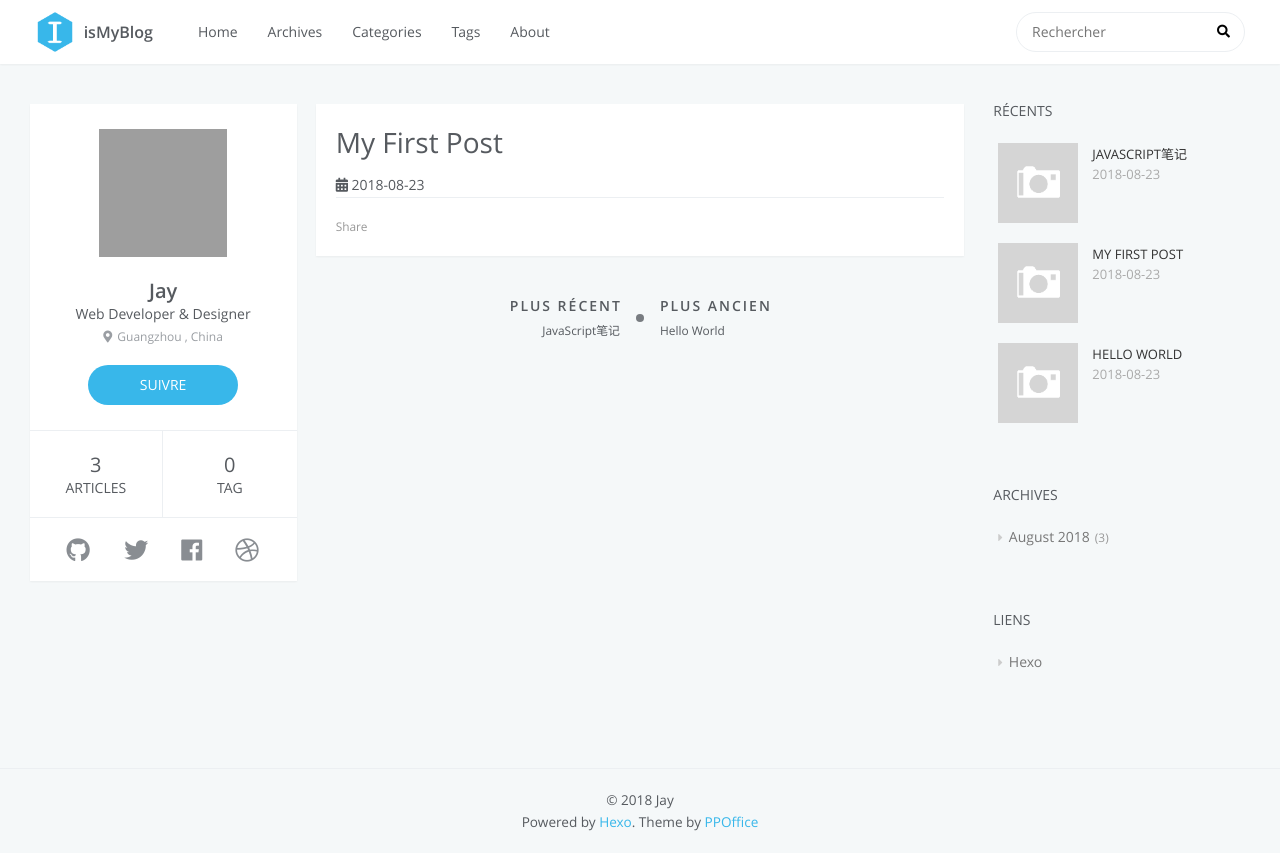
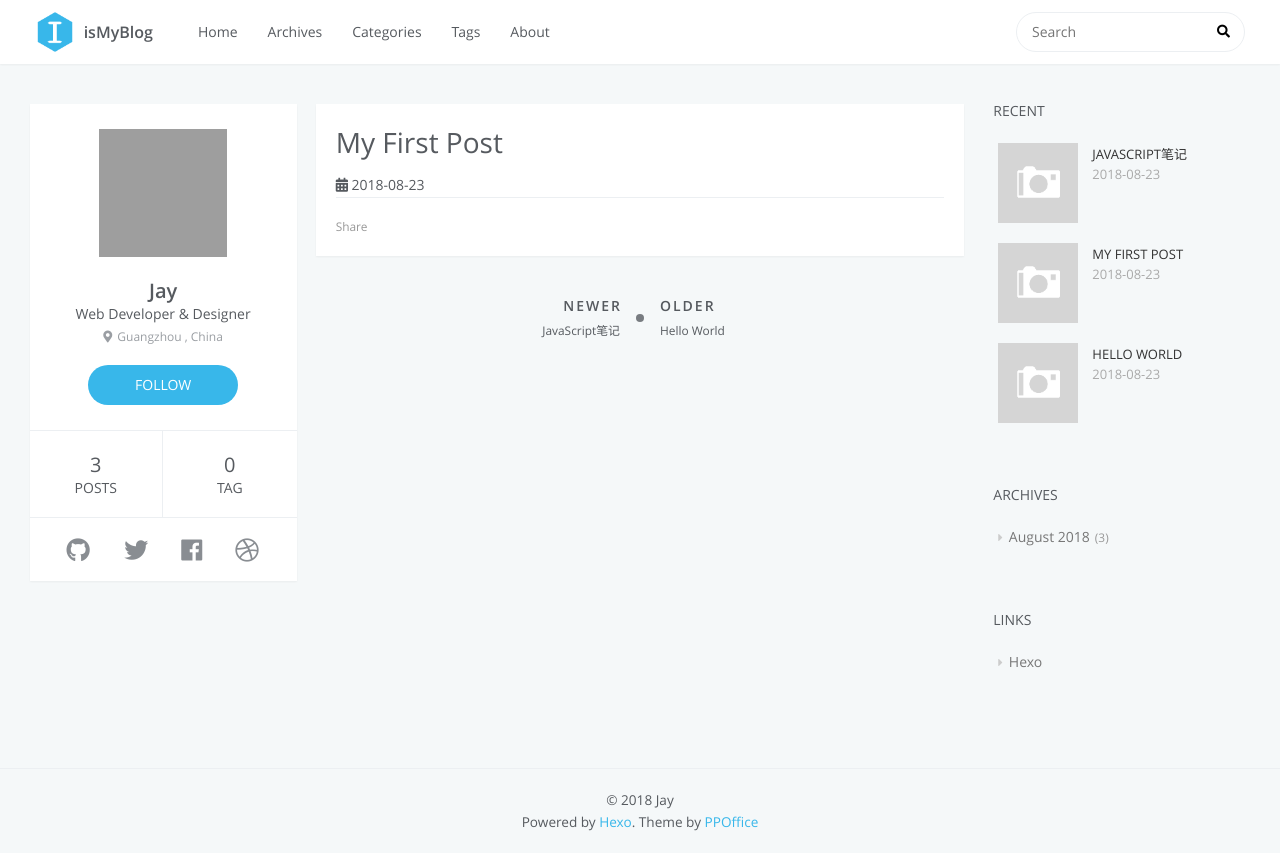
Before and after one commit to yzzjxx/yzzjxx.github.io, a plain HTML site: page 2018/08/23/My-First-Post/index.html in a window 1280 px wide. Drawn offline with Linux system fonts and the light colour scheme; no server answers; grey boxes are pictures that could not be loaded; some icons are missing.

Commit message:
Site updated: 2018-08-24 00:32:20

```diff
--- a/2018/08/23/My-First-Post/index.html
+++ b/2018/08/23/My-First-Post/index.html
@@ -78,7 +78,7 @@
             <div id="search-form-wrap">
 
     <form class="search-form">
-        <input type="text" class="ins-search-input search-form-input" placeholder="Rechercher" />
+        <input type="text" class="ins-search-input search-form-input" placeholder="Search" />
         <button type="submit" class="search-form-submit"></button>
     </form>
     <div class="ins-search">
@@ -97,9 +97,9 @@
 (function (window) {
     var INSIGHT_CONFIG = {
         TRANSLATION: {
-            POSTS: 'Articles',
+            POSTS: 'Posts',
             PAGES: 'Pages',
-            CATEGORIES: 'Catégories',
+            CATEGORIES: 'Categories',
             TAGS: 'Tags',
             UNTITLED: '(Untitled)',
         },
@@ -131,7 +131,7 @@
                 <td>
 
     <div class="search-form">
-        <input type="text" class="ins-search-input search-form-input" placeholder="Rechercher" />
+        <input type="text" class="ins-search-input search-form-input" placeholder="Search" />
     </div>
 
                 </td>
@@ -151,16 +151,16 @@
             <h2 id="name">Jay</h2>
             <h3 id="title">Web Developer &amp; Designer</h3>
             <span id="location"><i class="fas fa-map-marker-alt" style="padding-right: 5px"></i>Guangzhou , China</span>
-            <a id="follow" target="_blank" href="https://github.com/yzzjxx">SUIVRE</a>
+            <a id="follow" target="_blank" href="https://github.com/yzzjxx">FOLLOW</a>
         </div>
         <div class="article-info profile-block">
             <div class="article-info-block">
                 3
-                <span>Articles</span>
+                <span>posts</span>
             </div>
             <div class="article-info-block">
                 0
-                <span>Tag</span>
+                <span>tag</span>
             </div>
         </div>
 
@@ -313,7 +313,7 @@
 <nav id="article-nav">
 
         <a href="/2018/08/23/JavaScript笔记/" id="article-nav-newer" class="article-nav-link-wrap">
-            <strong class="article-nav-caption">Plus récent</strong>
+            <strong class="article-nav-caption">Newer</strong>
             <div class="article-nav-title">
 
                     JavaScript笔记
@@ -323,7 +323,7 @@
 
 
         <a href="/2018/08/23/hello-world/" id="article-nav-older" class="article-nav-link-wrap">
-            <strong class="article-nav-caption">Plus ancien</strong>
+            <strong class="article-nav-caption">Older</strong>
             <div class="article-nav-title">Hello World</div>
         </a>
 
@@ -344,7 +344,7 @@
 
 
     <div class="widget-wrap">
-        <h3 class="widget-title">Récents</h3>
+        <h3 class="widget-title">recent</h3>
         <div class="widget">
             <ul id="recent-post" class="">
 
@@ -414,7 +414,7 @@
 
 
     <div class="widget-wrap">
-        <h3 class="widget-title">Archives</h3>
+        <h3 class="widget-title">archives</h3>
         <div class="widget">
             <ul class="archive-list"><li class="archive-list-item"><a class="archive-list-link" href="/archives/2018/08/">August 2018</a><span class="archive-list-count">3</span></li></ul>
         </div>
@@ -427,7 +427,7 @@
 
 
     <div class="widget-wrap widget-list">
-        <h3 class="widget-title">Liens</h3>
+        <h3 class="widget-title">links</h3>
         <div class="widget">
             <ul>
 
```
Also changed, not shown: 2018/08/23/JavaScript笔记/index.html (+11 -11 lines), 2018/08/23/hello-world/index.html (+11 -11 lines), about/index.html (+10 -10 lines), archives/2018/08/index.html (+10 -10 lines), archives/2018/index.html (+10 -10 lines), archives/index.html (+10 -10 lines), categories/index.html (+10 -10 lines), index.html (+10 -10 lines), tags/index.html (+10 -10 lines).
